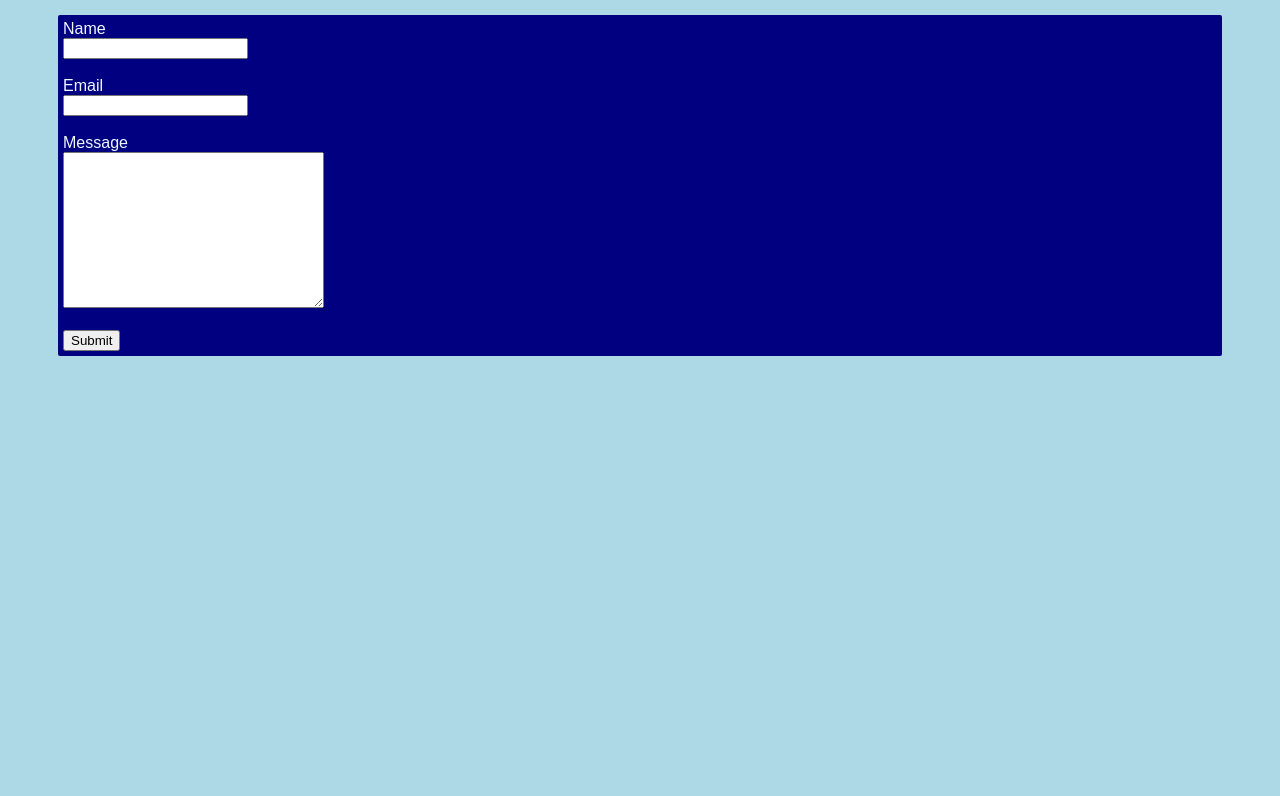
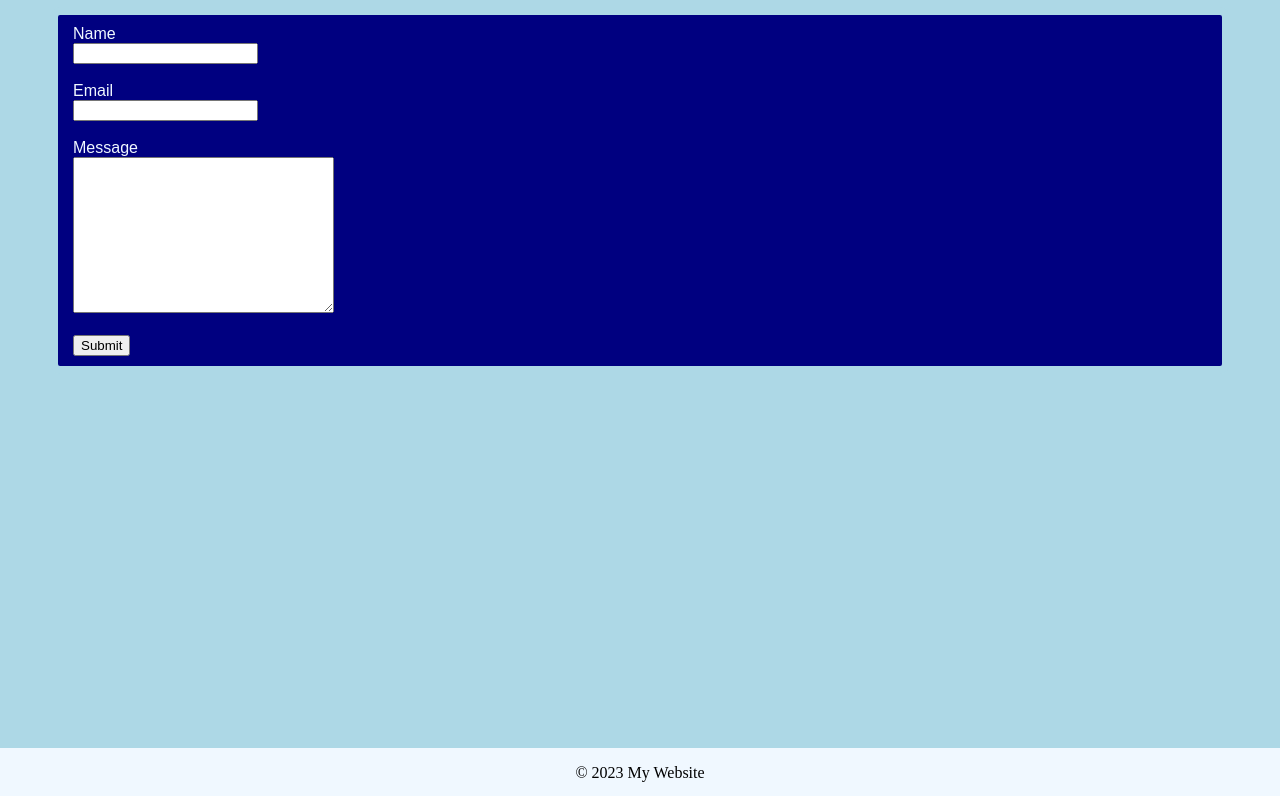
Before and after one commit to FeodorOkhrimenko/personal_site, a plain HTML site: page contact.html in a window 1280 px wide. Shown: the part 123-919 px from the top of the page. Before the commit the page ends 871 px from the top, so only its background shows below. Drawn offline with Linux system fonts and the light colour scheme.

Commit message:
fixed css styling

```diff
--- a/contact.html
+++ b/contact.html
@@ -31,5 +31,18 @@
           <input type="submit" value="Submit">
         </form>
       </section>
+    </div>
+    <footer>
+      <div class="footer-content">
+          <p>&copy; 2023 My Website</p>
+          <div class="social-icons">
+            <a href="#" target="_blank"><i class="fab fa-facebook-f"></i></a>
+            <a href="#" target="_blank"><i class="fab fa-twitter"></i></a>
+            <a href="#" target="_blank"><i class="fab fa-instagram"></i></a>
+            <a href="#" target="_blank"><i class="fab fa-linkedin-in"></i></a>
+          </div>
+      </div>
+  </footer>
+</div>
 </body>
 </html>
--- a/styles.css
+++ b/styles.css
@@ -1,7 +1,11 @@
 .button-link{
     display: inline-block;
-    margin: 0 5px 0 5px;
+    margin: 0 7px;
     font-size: 30px;
+}
+
+.button-link:hover{
+    transform: scale(1.2);
 }
 
 .nav-bar{
@@ -24,24 +28,27 @@ ul{
 }
 
 .main-body{
-    margin: 0 50px 0 50px;
-    height: 100vh;
+    margin: 0 50px;
+    min-height: 100vh;
 }
 
 footer{
     background-color: aliceblue;
     display: flex;
     justify-content: center;
+    text-align: center;
+    height: 3rem;
 }
 
 body{
     background-color: lightblue;
     margin: 0;
+    min-height: 100%;
 }
 
 .images{
     float: left;
-    margin: 0 10px 10px 0;
+    margin: 0 10px;
     height: 200px;
     width: 300px;
 }
@@ -49,7 +56,7 @@ body{
 section{
     border-radius: 10px;
     border: solid 8px lightblue;
-    padding: 0px 15px 0px 15px;
+    padding: 0px 15px;
     background-color: navy;
     text-align: left;
     flex-wrap: wrap;
@@ -66,7 +73,15 @@ section{
 .main-statement{
     text-align: center;
     font-style: italic;
+
 }
 .submit{
-    padding: 5px;
+    border-radius: 10px;
+    border: solid 8px lightblue;
+    padding: 10px 15px;
+    background-color: navy;
+    text-align: left;
+    flex-wrap: wrap;
+    color: aliceblue;
+    font-family: sans-serif;
 }
```
Also changed, not shown: index.html (+2 -0 lines), 1 other file.
